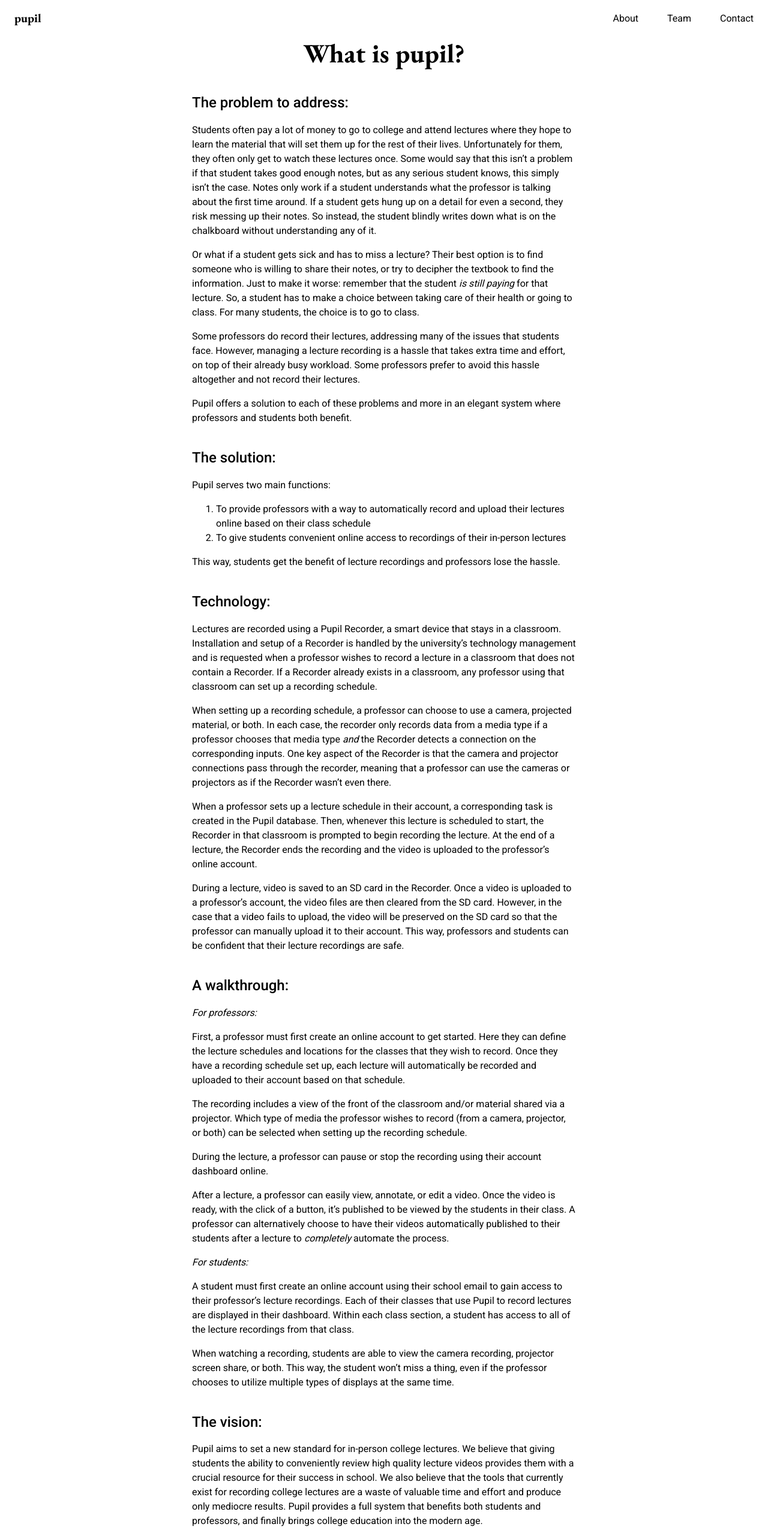
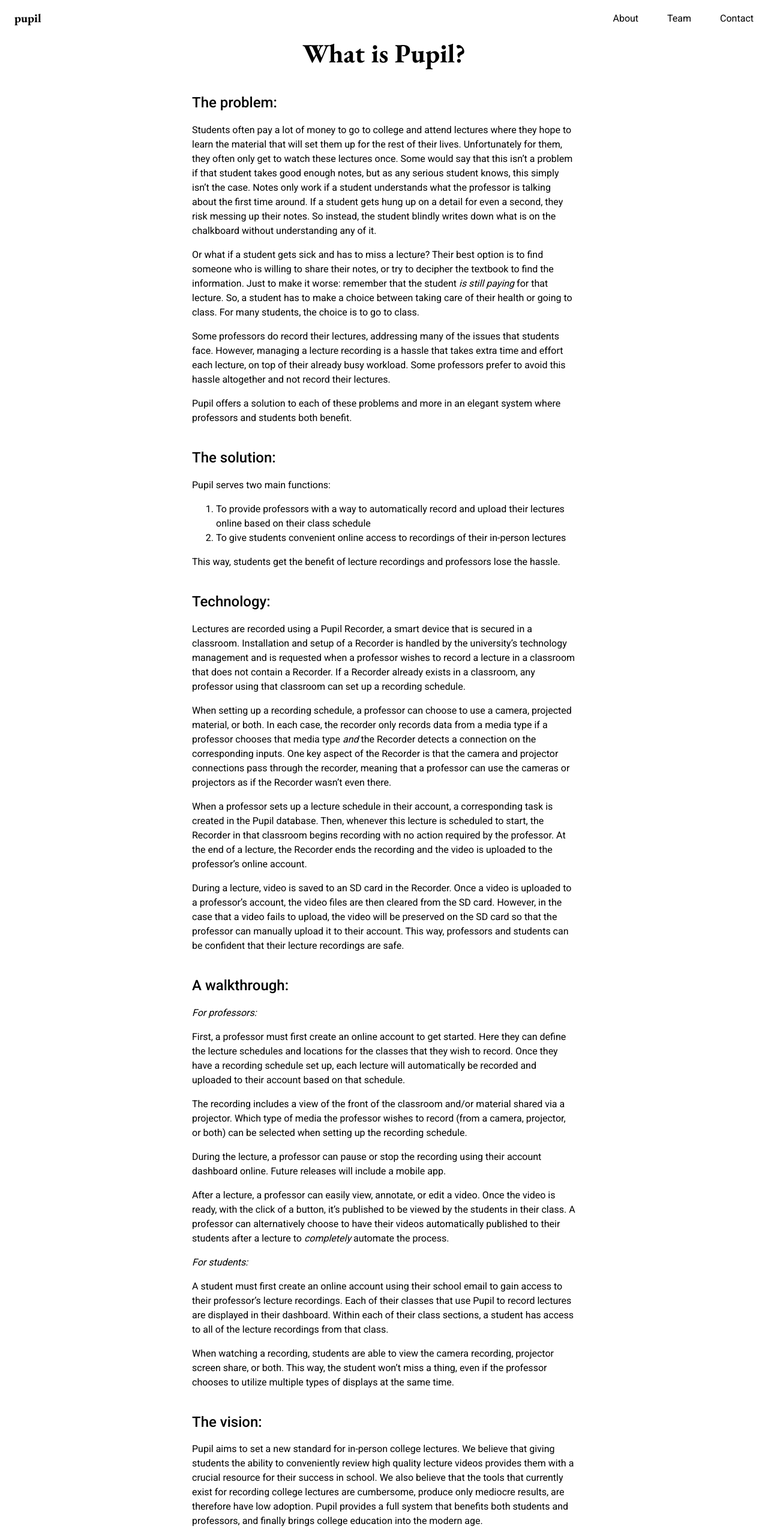
Before and after one commit to PUPILorg/pupil_landing_frontend, a React (Create React App) app: page /about in a window 1280 px wide. Shown: the top 2566 px of the page at 60% size. Built offline with nearby package versions, Linux system fonts and the light colour scheme.

Commit message:
Fix minor changes on landing page

```diff
--- a/src/views/About.js
+++ b/src/views/About.js
@@ -11,11 +11,11 @@ function About() {
     return <div>
         <div className={"home-page"}>
             <h1 className={"about-header"}>
-                What is pupil?
+                What is Pupil?
             </h1>
             <div className={"container secondary-container"}>
                 <div className={"section learn-more-section"}>
-                    <h2>The problem to address:</h2>
+                    <h2>The problem:</h2>
                     <p>Students often pay a lot of money to go to college and attend lectures where they hope to learn
                         the material that will set them up for the rest of their lives. Unfortunately for them, they
                         often only get to watch these lectures once. Some would say that this isn’t a problem if that
@@ -34,7 +34,8 @@ function About() {
                         or going to class. For many students, the choice is to go to class.
                     </p>
                     <p>Some professors do record their lectures, addressing many of the issues that students face.
-                        However, managing a lecture recording is a hassle that takes extra time and effort, on top of
+                        However, managing a lecture recording is a hassle that takes extra time and effort each lecture,
+                        on top of
                         their already busy workload. Some professors prefer to avoid this hassle altogether and not
                         record their lectures.</p>
                     <p className={"bottom-paragraph"}>Pupil offers a solution to each of these problems and more in an
@@ -60,7 +61,7 @@ function About() {
 
 
                     <h2>Technology:</h2>
-                    <p>Lectures are recorded using a Pupil Recorder, a smart device that stays in a classroom.
+                    <p>Lectures are recorded using a Pupil Recorder, a smart device that is secured in a classroom.
                         Installation and setup of a Recorder is handled by the university’s technology management and is
                         requested when a professor wishes to record a lecture in a classroom that does not contain a
                         Recorder. If a Recorder already exists in a classroom, any professor using that classroom can
@@ -76,7 +77,8 @@ function About() {
                     <p>
                         When a professor sets up a lecture schedule in their account, a corresponding task is created in
                         the Pupil database. Then, whenever this lecture is scheduled to start, the Recorder in that
-                        classroom is prompted to begin recording the lecture. At the end of a lecture, the Recorder ends
+                        classroom begins recording with no action required by the professor. At the end of a lecture,
+                        the Recorder ends
                         the recording and the video is uploaded to the professor’s online account.
                     </p>
                     <p className={"bottom-paragraph"}>
@@ -100,7 +102,7 @@ function About() {
                         both) can be selected when setting up the recording schedule.
                     </p>
                     <p>During the lecture, a professor can pause or stop the recording using their account dashboard
-                        online.</p>
+                        online. Future releases will include a mobile app.</p>
                     <p>
                         After a lecture, a professor can easily view, annotate, or edit a video. Once the video is
                         ready, with the click of a button, it’s published to be viewed by the students in their class. A
@@ -112,7 +114,8 @@ function About() {
                     <p>
                         A student must first create an online account using their school email to gain access to their
                         professor’s lecture recordings. Each of their classes that use Pupil to record lectures are
-                        displayed in their dashboard. Within each class section, a student has access to all of the
+                        displayed in their dashboard. Within each of their class sections, a student has access to all
+                        of the
                         lecture recordings from that class.
                     </p>
                     <p className={"bottom-paragraph"}>
@@ -127,8 +130,9 @@ function About() {
                         We believe that giving students
                         the ability to conveniently review high quality lecture videos provides them with a crucial
                         resource for their success in school. We also believe that the tools that currently exist for
-                        recording college lectures are a waste of valuable time and effort and produce only mediocre
-                        results. Pupil provides a full system that benefits both students and professors, and finally
+                        recording college lectures are cumbersome, produce only mediocre
+                        results, are therefore have low adoption. Pupil provides a full system that benefits both
+                        students and professors, and finally
                         brings college education into the modern age.</p>
 
                     <h2>Development:</h2>
```
